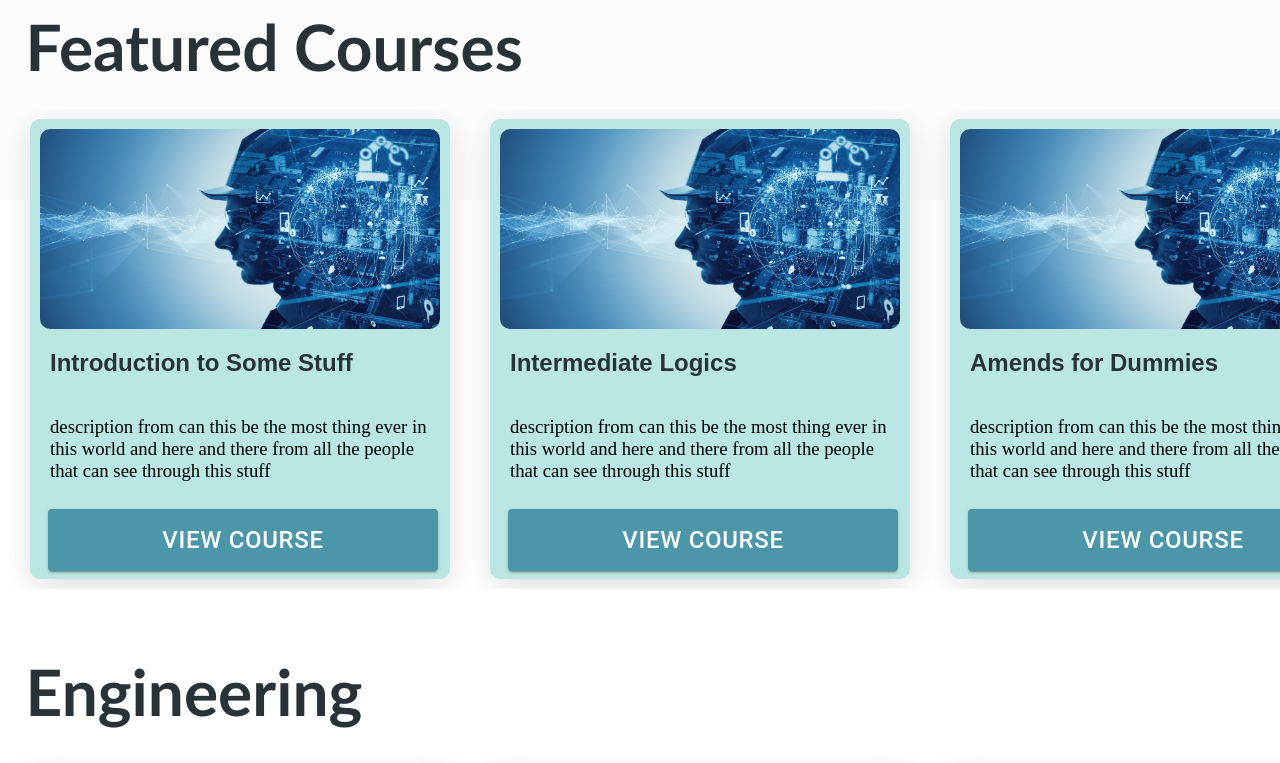
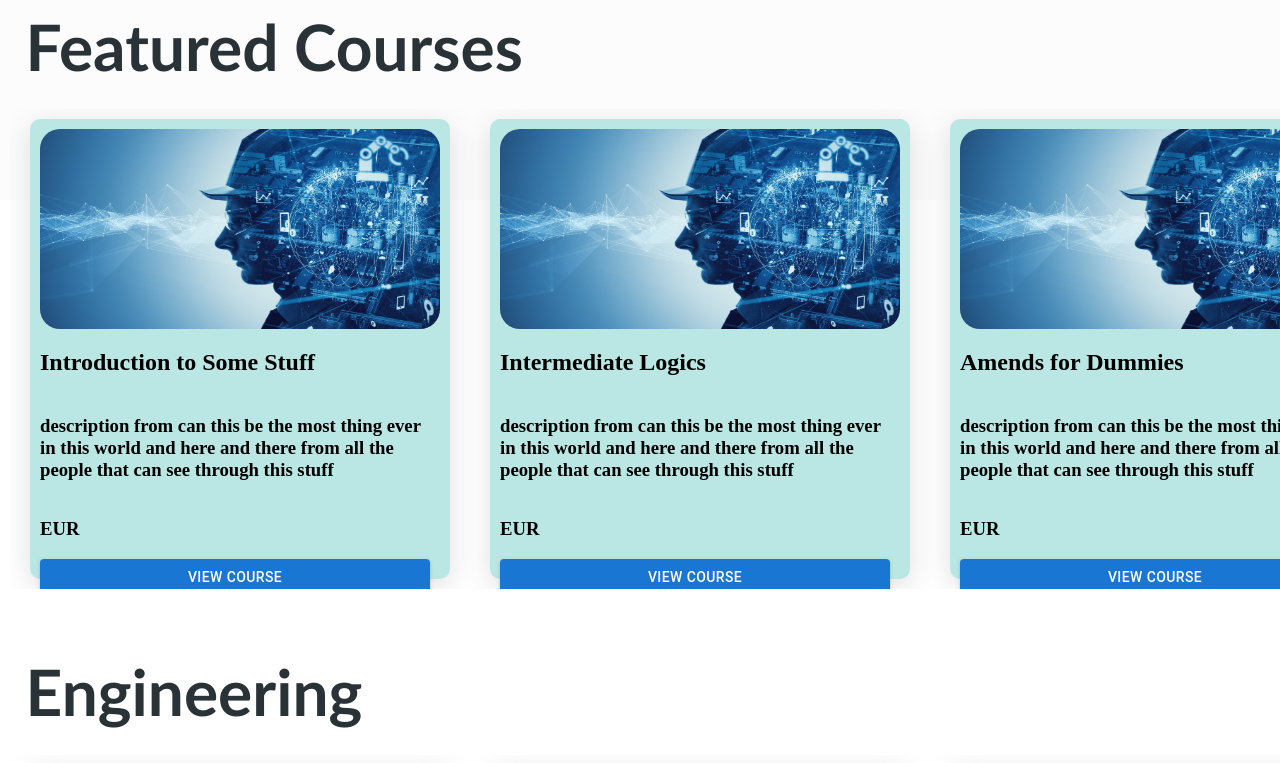
Before and after one commit to alafty/ACML-Project, a React (Create React App) app in the folder frontend/: page / in a window 1280 px wide. Shown: the part 680-1443 px from the top of the page. Built offline with nearby package versions, Linux system fonts and the light colour scheme.

Commit message:
Refactoring components

```diff
--- a/frontend/src/components/courseCard.tsx
+++ b/frontend/src/components/courseCard.tsx
@@ -1,24 +1,25 @@
 import React from 'react'
 import {FaSignInAlt} from 'react-icons/fa'
 import { Link } from 'react-router-dom'
-import { TextField } from '@mui/material'
+import { Hidden, TextField } from '@mui/material'
 import {Button} from '@mui/material'
 import '../Styling/mainLayout.css'
 import services from '../app/CoursesServices';
 
 
 function CourseCard(props) {
-  const path = `/course=${props.course}`;
+  const path = `/course=${props.id}`;
   return (
     <div className='course-card'>
-        <img src={require('../assets/engineering.jpg')} width={400} height={200} style={{borderRadius: '10px'}}/>
-        <h2 style={{paddingInline: '10px', fontFamily: 'sans-serif', color: '#293237'}}>{props.name}</h2>
-        <h3 style={{paddingInline: '10px', fontWeight: 'lighter'}}>{props.desc}</h3>
+        <img src={require('../assets/engineering.jpg')} height={200} style={{borderRadius: '20px'}}/>
+        <h2 className='course-card-title'>{props.name}</h2>
+        <h3 className='course-card-description'>{props.desc}</h3>
+        <h3 className='course-card-price'> {props.price} EUR </h3>
         <Link to={path} style={{ textDecoration: 'none'}}>
         <Button
         variant='contained'
-        id='big-button-primary'
-        style={{width: '390px'}}
+        id='big-button-secondary'
+        style={{width: '390px', justifySelf: 'flex-end'}}
         > View Course </Button>
         </Link>
     </div>
```
Also changed, not shown: frontend/src/components/Course/CourseDetailsCenter.tsx (added, +26 -0 lines), frontend/src/components/PriceCard.tsx (added, +16 -0 lines).
